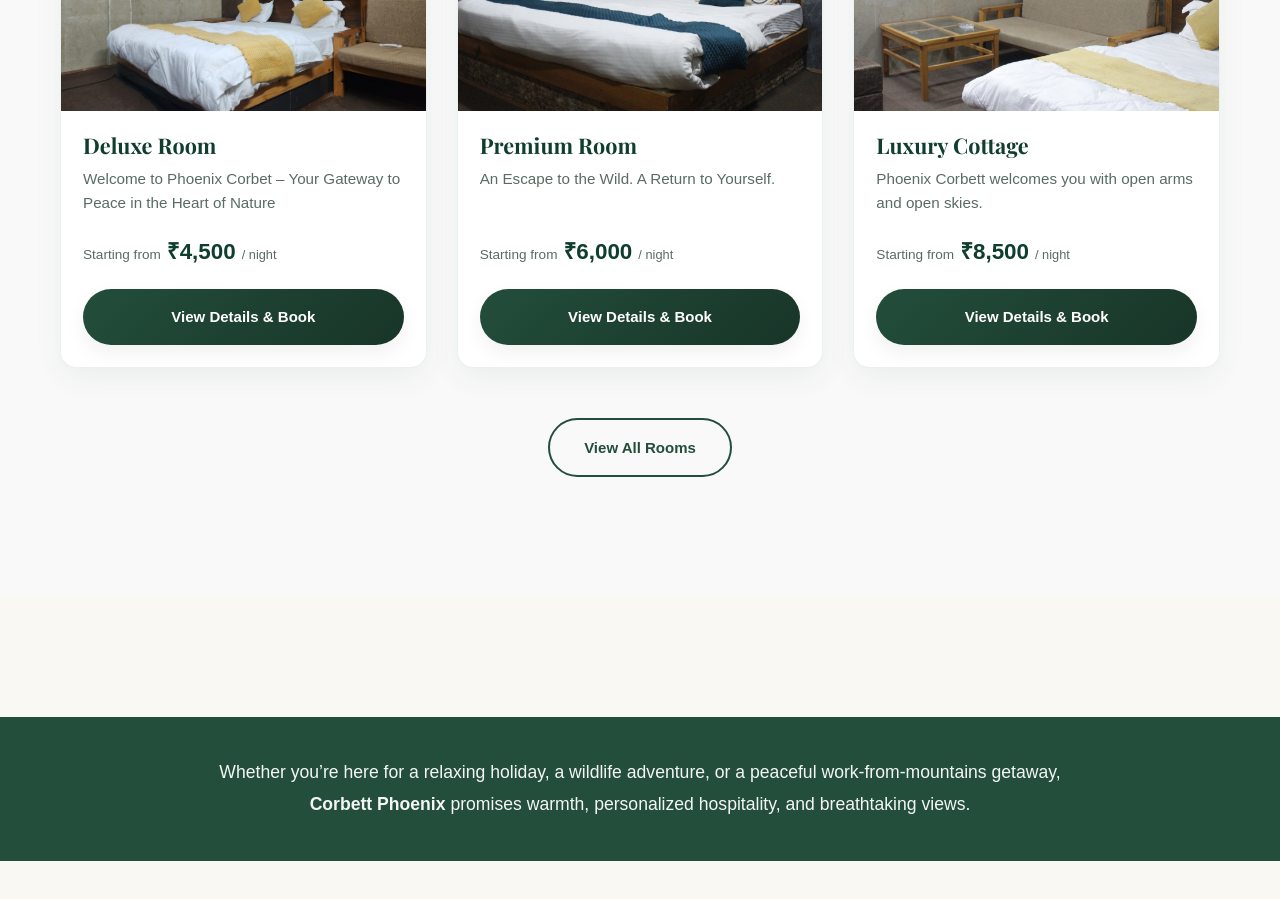
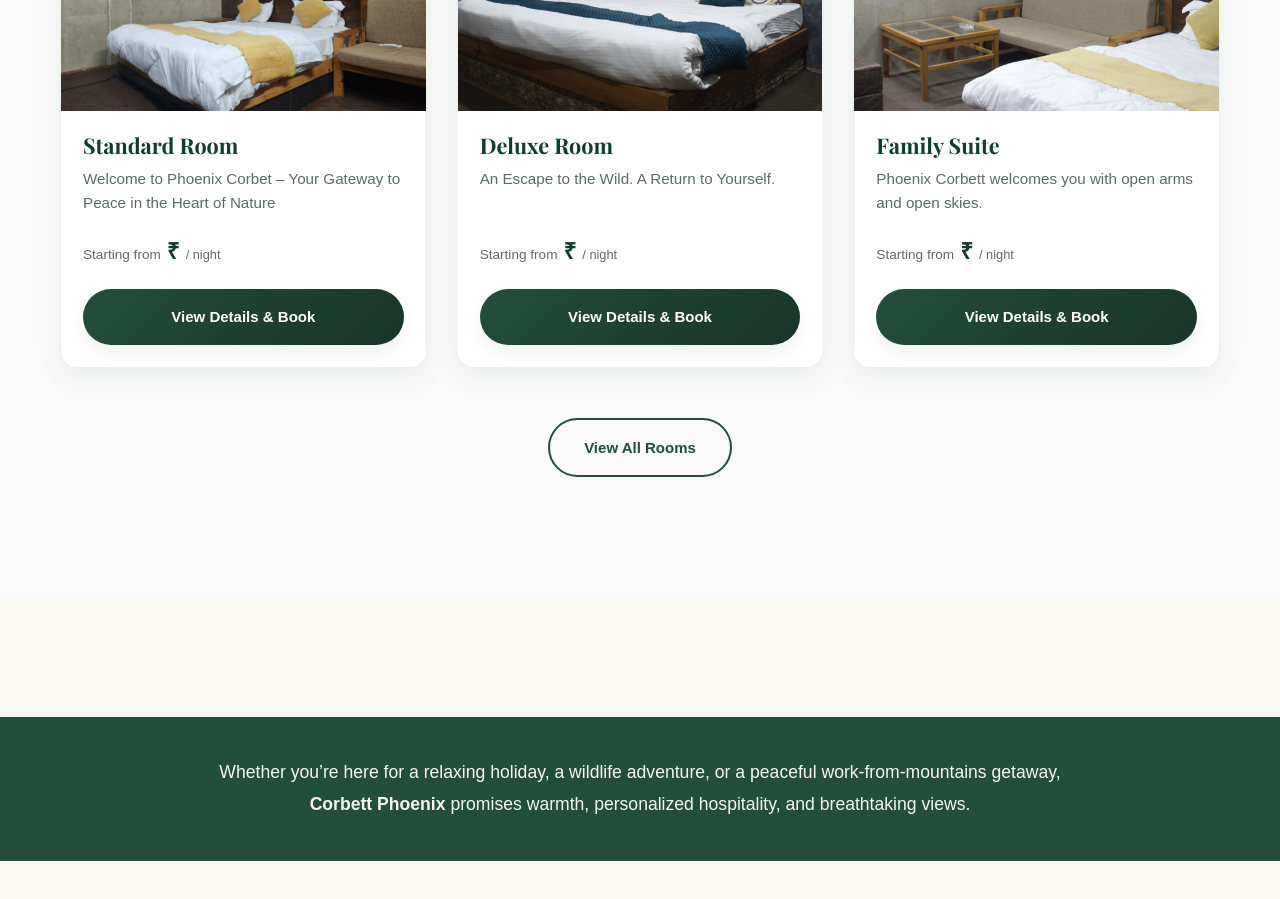
Before and after one commit to Aegis76/Corbett-Phoenix, a React (Vite) app: page / in a window 1280 px wide. Shown: the part 1980-2879 px from the top of the page. Built offline with nearby package versions, Linux system fonts and the light colour scheme.

Commit message:
Update room listings with new room types

```diff
--- a/src/pages/Home.jsx
+++ b/src/pages/Home.jsx
@@ -10,9 +10,9 @@ import NearbyAttractions from "../components/NearbyAttractions";
 import WhyChooseUs from "../components/WhyChooseUs";
 
 const rooms = [
-  { id: 1, name: "Deluxe Room", description: "Welcome to Phoenix Corbet – Your Gateway to Peace in the Heart of Nature", image: "/HotelImages/FamilySuite.jpeg", price: "4,500" },
-  { id: 2, name: "Premium Room", description: "An Escape to the Wild. A Return to Yourself.", image: "/HotelImages/DeluxeRoom.jpeg", price: "6,000" },
-  { id: 3, name: "Luxury Cottage", description: "Phoenix Corbett welcomes you with open arms and open skies.", image: "/HotelImages/PremiumRoom.jpeg", price: "8,500" },
+  { id: 1, name: "Standard Room", description: "Welcome to Phoenix Corbet – Your Gateway to Peace in the Heart of Nature", image: "/HotelImages/FamilySuite.jpeg", price: "" },
+  { id: 2, name: "Deluxe Room", description: "An Escape to the Wild. A Return to Yourself.", image: "/HotelImages/DeluxeRoom.jpeg", price: "" },
+  { id: 3, name: "Family Suite", description: "Phoenix Corbett welcomes you with open arms and open skies.", image: "/HotelImages/PremiumRoom.jpeg", price: "" },
 ];
 
 /* Lightweight preview card for the homepage — links into /rooms to book */
```
